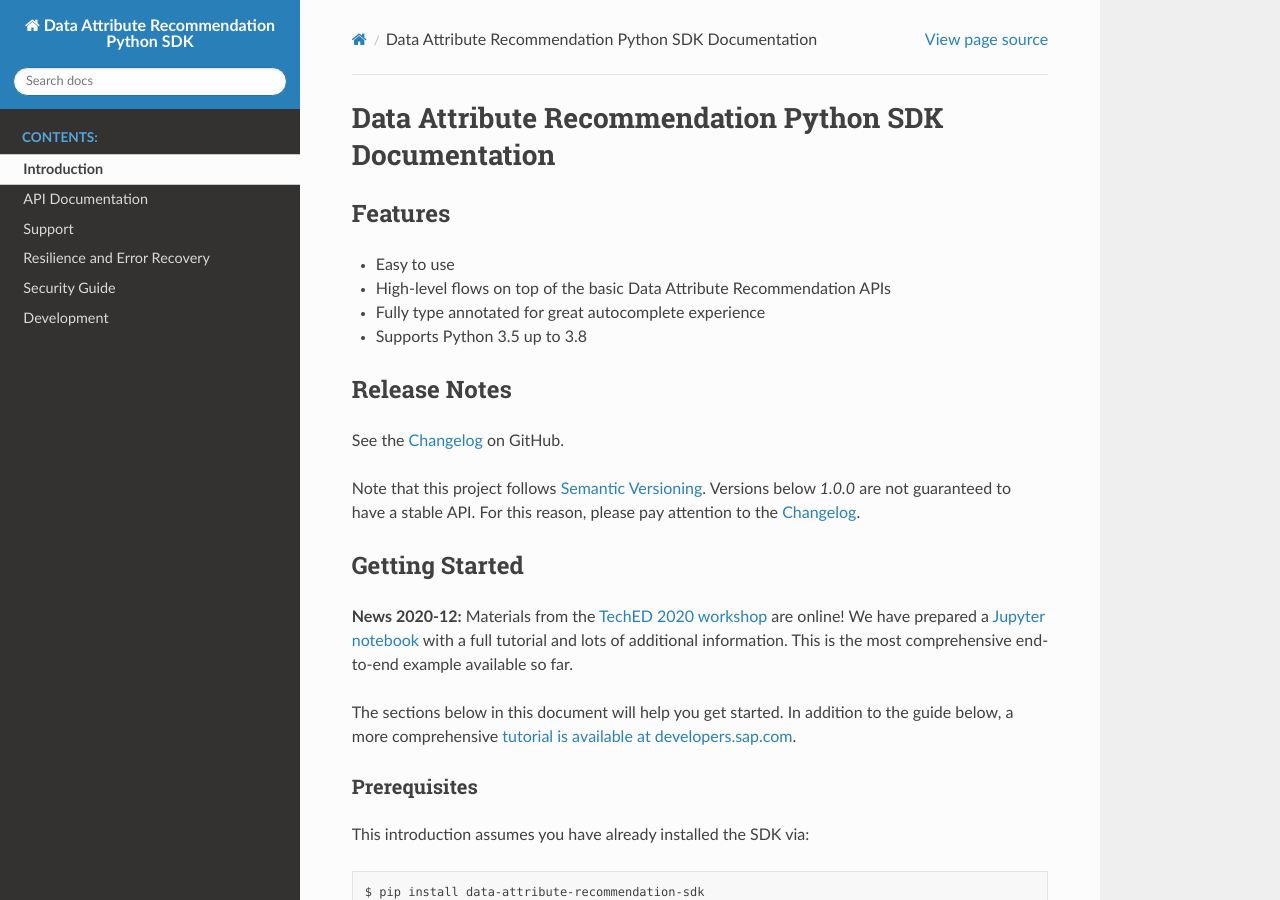
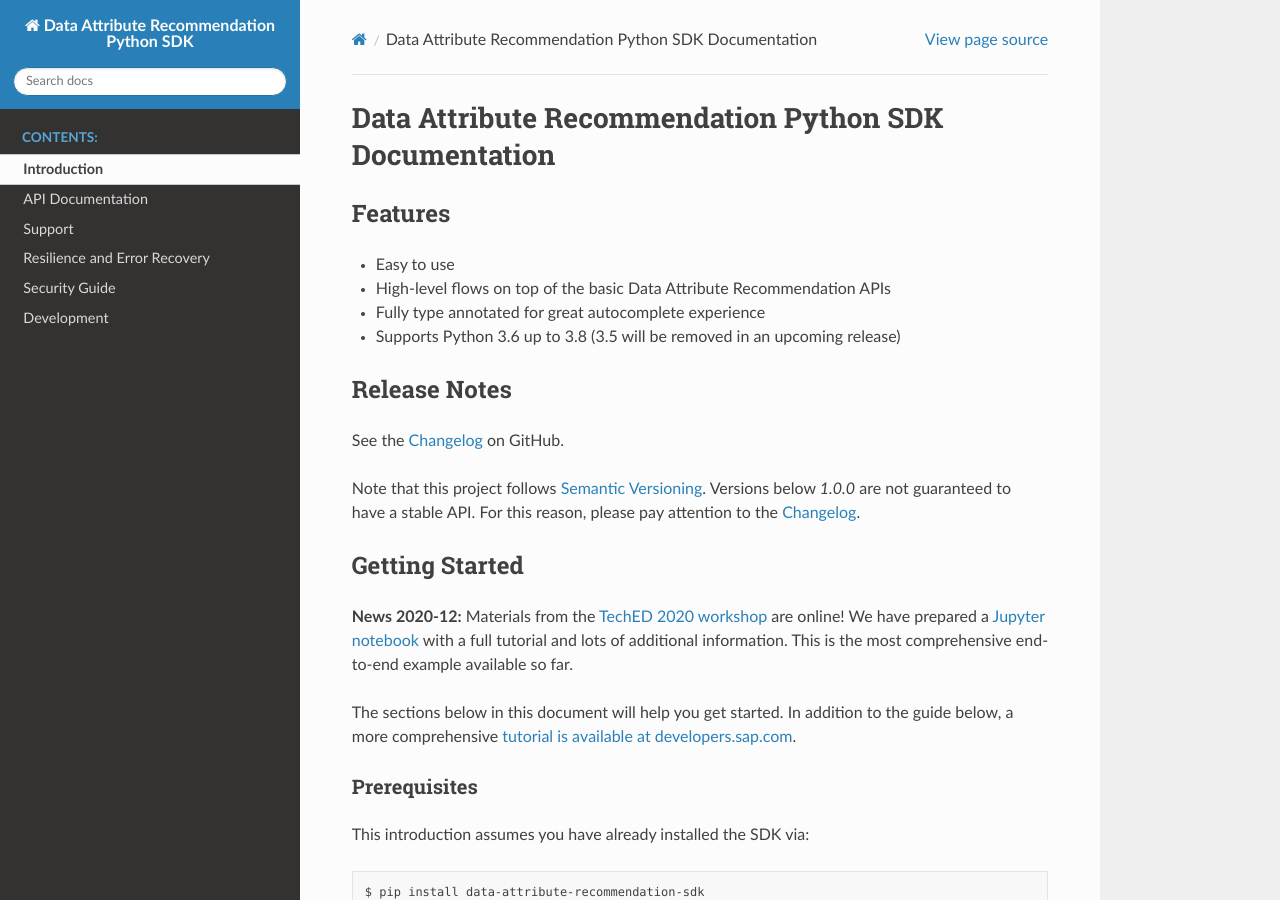
Before and after one commit to SAP/data-attribute-recommendation-python-sdk, a Sphinx documentation site: the page built from docs/source/index.rst, in a window 1280 px wide and 900 px high. Built offline with Sphinx 7.4.7 and the Read the Docs theme 2.0.0, drawn with Linux system fonts in a browser that asks for light colours.

Commit message:
Fixes and Deprecation Notice for Python 3.5

```diff
--- a/docs/source/index.rst
+++ b/docs/source/index.rst
@@ -9,7 +9,7 @@
 - Easy to use
 - High-level flows on top of the basic Data Attribute Recommendation APIs
 - Fully type annotated for great autocomplete experience
-- Supports Python 3.5 up to 3.8
+- Supports Python 3.6 up to 3.8 (3.5 will be removed in an upcoming release)
 
 Release Notes
 -------------
```
Also changed, not shown: CHANGELOG.md (+0 -1 lines), README.md (+4 -1 lines), 1 other file.
